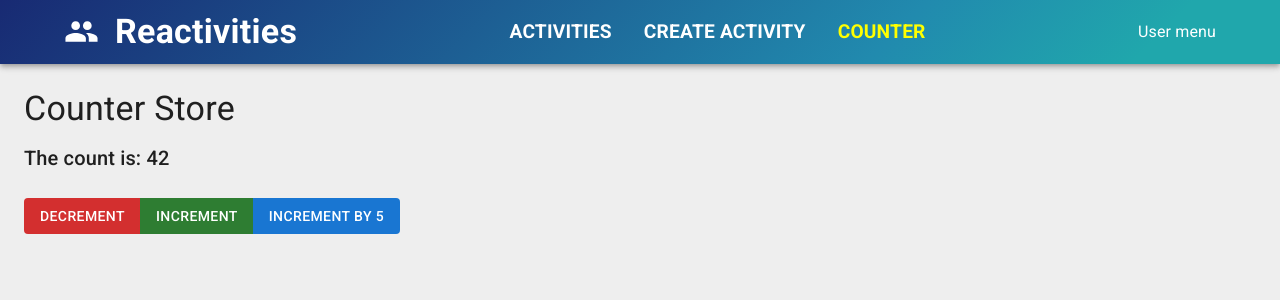
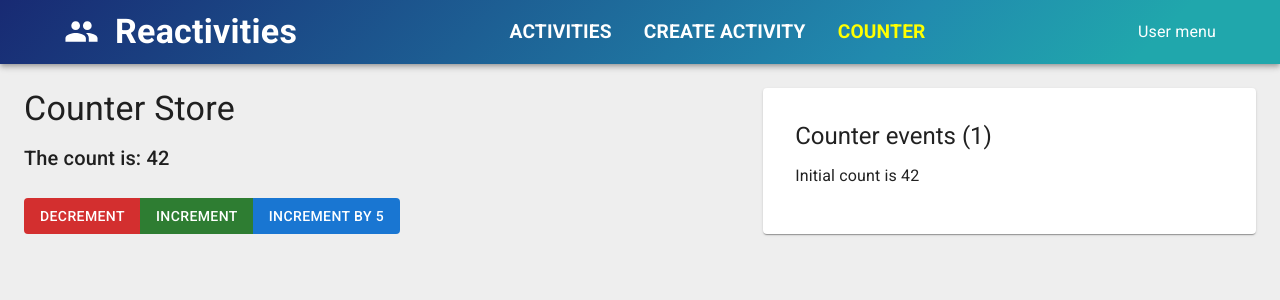
Before and after one commit to wemurs1/Reactivities-2025, a React app in the folder client/: page /counter in a window 1280 px wide. Shown: the top 300 px of the page. Built offline with nearby package versions, Linux system fonts and the light colour scheme; the HTML template or start-up script is replaced by a standard one.

Commit message:
add computed mobx

```diff
--- a/client/src/features/counter/Counter.tsx
+++ b/client/src/features/counter/Counter.tsx
@@ -1,4 +1,4 @@
-import { Button, ButtonGroup, Typography } from '@mui/material';
+import { Box, Button, ButtonGroup, List, ListItemText, Paper, Typography } from '@mui/material';
 import { useStore } from '../../lib/hooks/useStore';
 import { observer } from 'mobx-react-lite';
 
@@ -6,7 +6,8 @@
   const { counterStore } = useStore();
 
   return (
-    <>
+    <Box display='flex' justifyContent='space-between'>
+      <Box sx={{ width: '60%' }}>
         <Typography variant='h4' gutterBottom>
           {counterStore.title}
         </Typography>
@@ -22,7 +23,16 @@
             Increment by 5
           </Button>
         </ButtonGroup>
-    </>
+      </Box>
+      <Paper sx={{ width: '40%', p: 4 }}>
+        <Typography variant='h5'>Counter events ({counterStore.eventCount})</Typography>
+        <List>
+          {counterStore.events.map((event, index) => (
+            <ListItemText key={index}>{event}</ListItemText>
+          ))}
+        </List>
+      </Paper>
+    </Box>
   );
 });
 
--- a/client/src/lib/stores/counterStore.ts
+++ b/client/src/lib/stores/counterStore.ts
@@ -3,6 +3,7 @@
 export default class CounterStore {
   title = 'Counter Store';
   count = 42;
+  events: string[] = [`Initial count is ${this.count}`];
 
   constructor() {
     makeAutoObservable(this);
@@ -10,9 +11,15 @@
 
   increment = (amount = 1) => {
     this.count += amount;
+    this.events.push(`Incremented ${amount} - count is now ${this.count}`);
   };
 
   decrement = (amount = 1) => {
     this.count -= amount;
+    this.events.push(`Deccremented ${amount} - count is now ${this.count}`);
   };
+
+  get eventCount() {
+    return this.events.length;
+  }
 }
```
Lines whose indentation alone changed are shown as unchanged.
